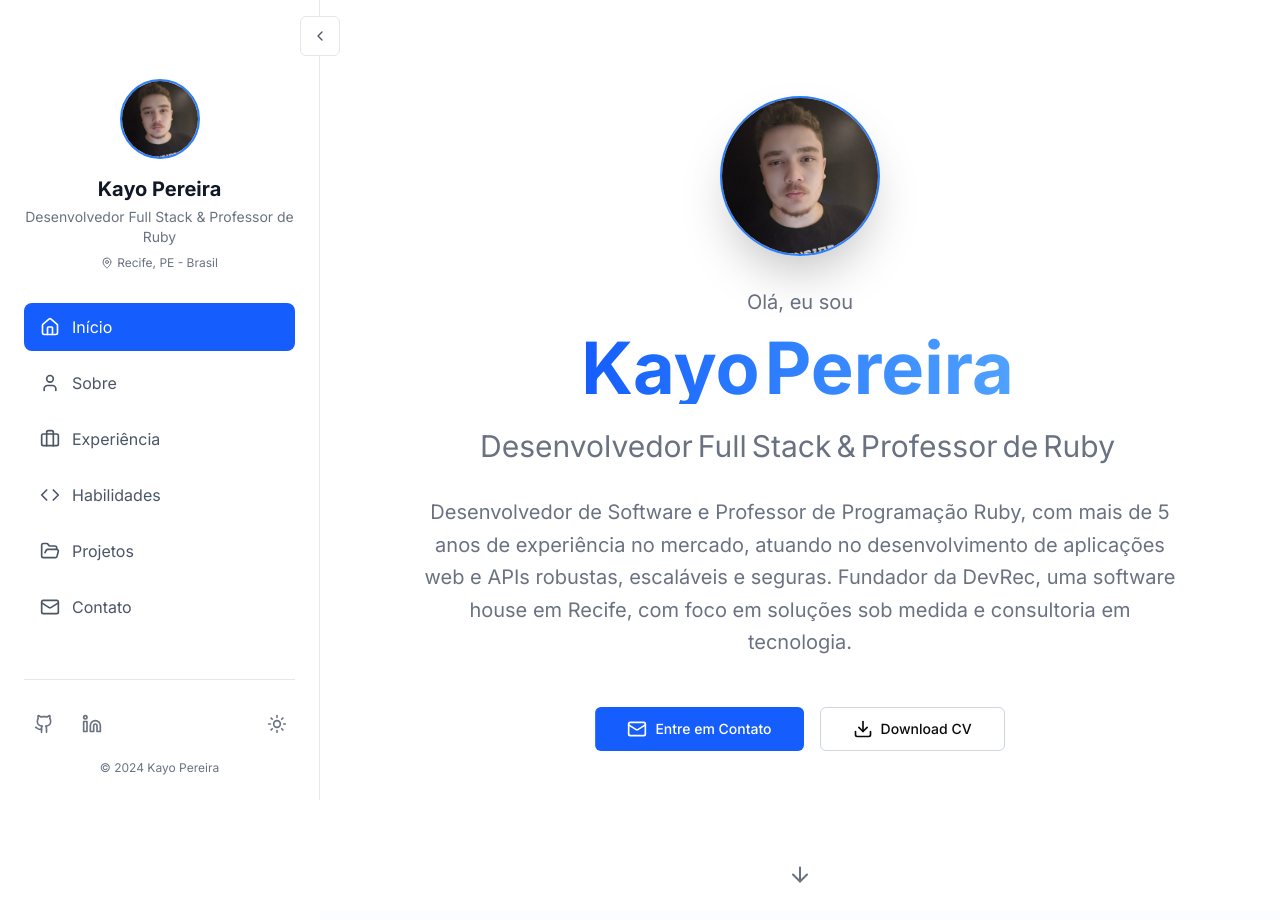
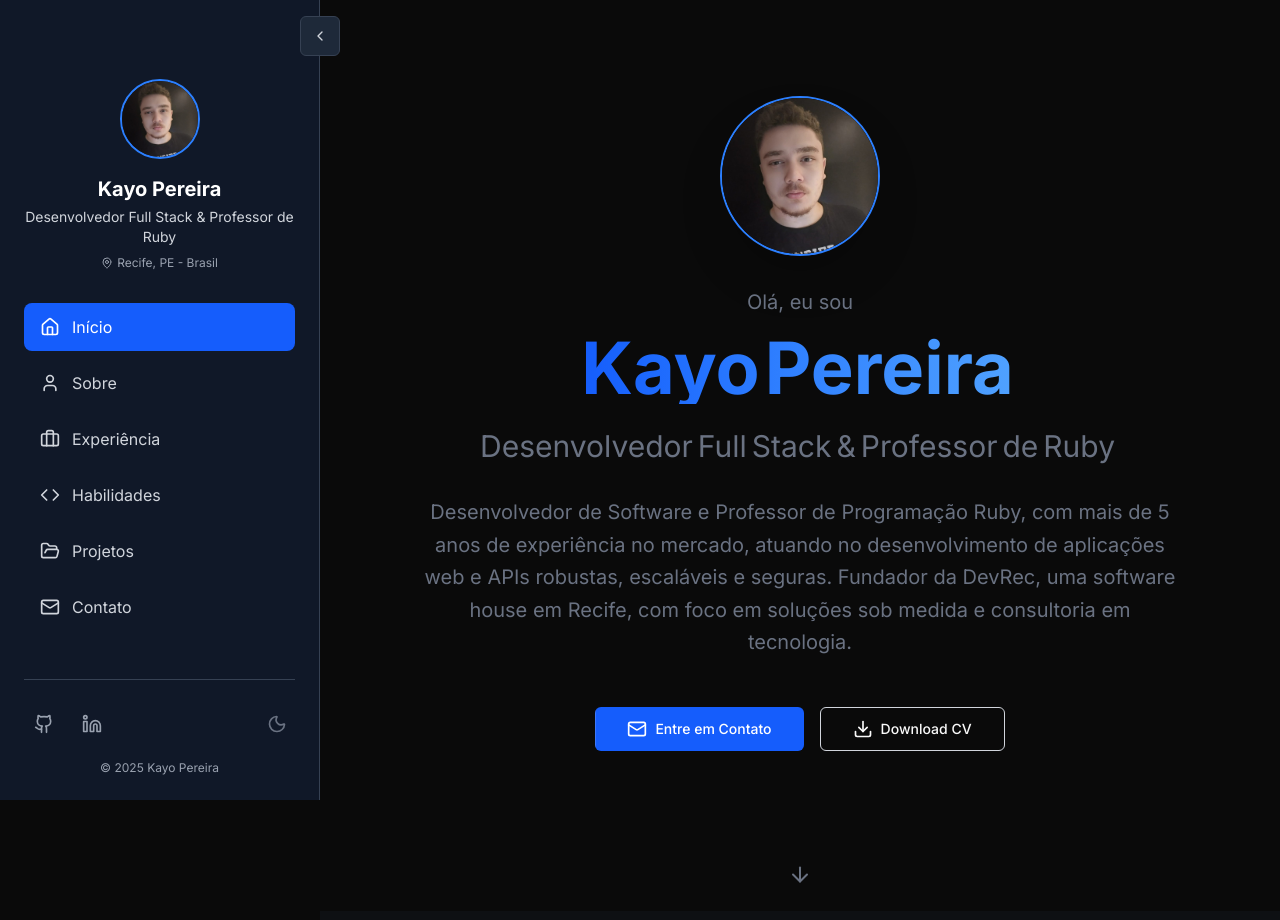
Before and after one commit to KayoPereira/myportfolio, a Next.js app: page / in a window 1280 px wide. Shown: the top 920 px of the page. Built offline with nearby package versions, Linux system fonts and the light colour scheme.

Commit message:
change dark mode as dafault and fix sidebar year

```diff
--- a/app/components/ui/sidebar.tsx
+++ b/app/components/ui/sidebar.tsx
@@ -338,7 +338,7 @@ function SidebarContent({ activeSection, onNavigate, onClose, isDark, isCollapse
             "text-xs text-center transition-opacity duration-300",
             isDark ? "text-gray-400" : "text-gray-500"
           )}>
-            © 2024 {personalInfo.name}
+            © {new Date().getFullYear()} {personalInfo.name}
           </p>
         )}
       </div>
--- a/app/layout.tsx
+++ b/app/layout.tsx
@@ -40,7 +40,7 @@ export default function RootLayout({
       <body className={inter.variable}>
         <ThemeProvider
           attribute="class"
-          defaultTheme="system"
+          defaultTheme="dark"
           enableSystem={true}
           disableTransitionOnChange={false}
         >
```
